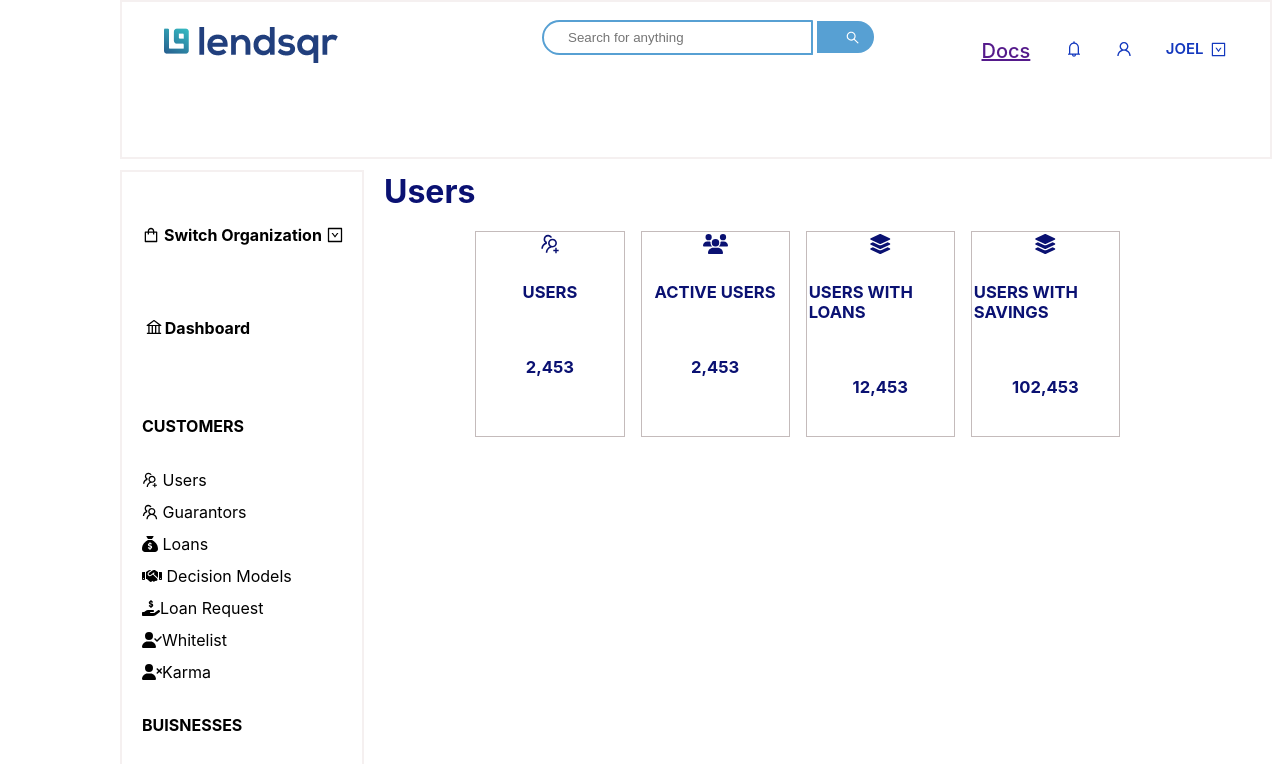
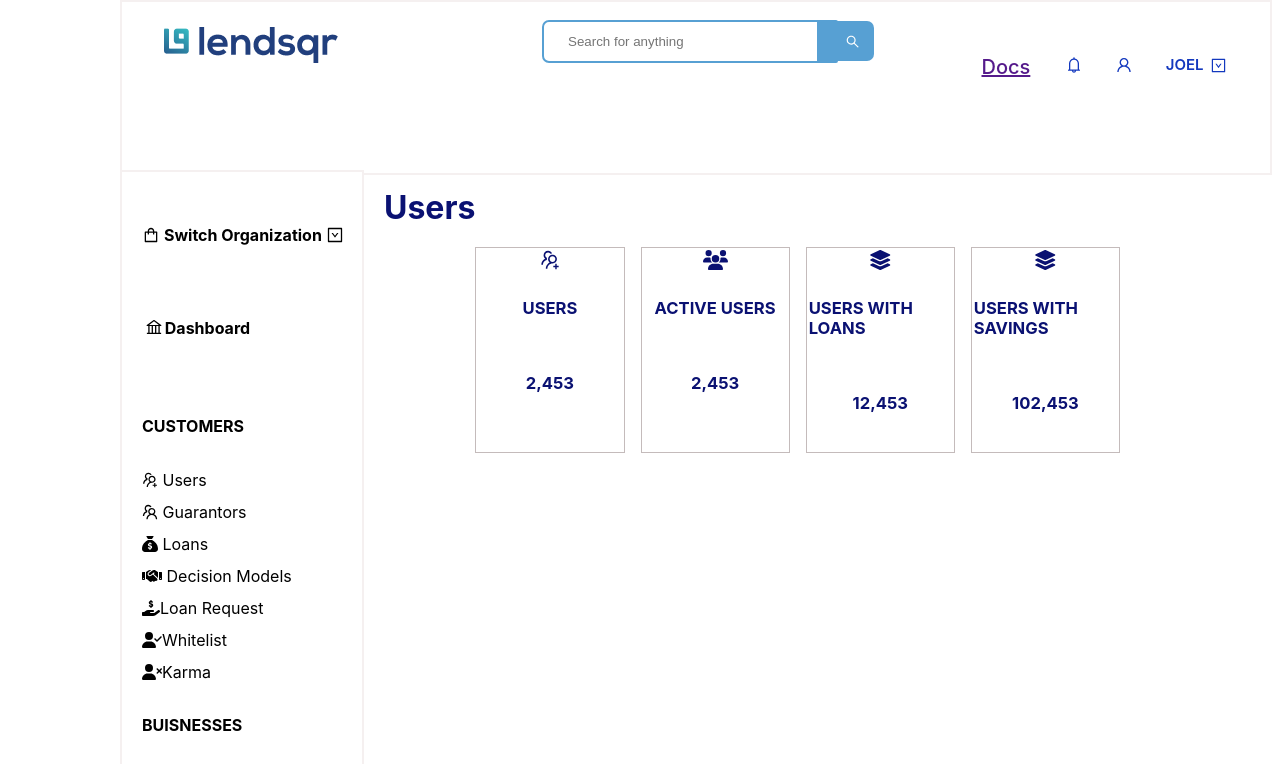
Before and after one commit to Jamadi09/lendsqr-fe-test, a React (Create React App) app: page /user in a window 1280 px wide. Shown: the top 764 px of the page. Built offline with nearby package versions, Linux system fonts and the light colour scheme.

Commit message:
Assessment

```diff
--- a/src/Components/Dashboard/Dashboard.scss
+++ b/src/Components/Dashboard/Dashboard.scss
@@ -14,15 +14,15 @@
     display: flex;
     position: relative;
     margin-left: 12rem;
-    width: 52%;
-    padding: 15px 24px;
-    border-top-left-radius: 400px;
-    border-bottom-left-radius: 400px;
+    width: 58%;
+    padding: 12px 24px;
+    border-top-left-radius: 7px;
+    border-bottom-left-radius: 7px;
     margin-top: 8px;
     border: 2px solid #57a0d3;
     outline-color: #57a0d3;
-    border-bottom-right-radius:   20px;
-   border-top-right-radius:  20px;
+    border-bottom-right-radius:   2px;
+    border-top-right-radius:  2px;
 }
 .dashboardinput .btn{
     position: relative;
--- a/src/Components/User/User.scss
+++ b/src/Components/User/User.scss
@@ -14,15 +14,15 @@
     display: flex;
     position: relative;
     margin-left: 12rem;
-    width: 52%;
-    padding: 15px 24px;
-    border-top-left-radius: 400px;
-    border-bottom-left-radius: 400px;
+    width: 58%;
+    padding: 12px 24px;
+    border-top-left-radius: 7px;
+    border-bottom-left-radius: 7px;
     margin-top: 8px;
     border: 2px solid #57a0d3;
     outline-color: #57a0d3;
-    border-bottom-right-radius:   20px;
-   border-top-right-radius:  20px;
+    border-bottom-right-radius:   2px;
+    border-top-right-radius:  2px;
 }
 .dashboardinput .btn{
     position: relative;
--- a/src/Components/UserDetails/UserDetails.scss
+++ b/src/Components/UserDetails/UserDetails.scss
@@ -13,24 +13,25 @@
     display: flex;
     position: relative;
     margin-left: 12rem;
-    width: 52%;
-    padding: 8px 24px;
-    border-top-left-radius: 400px;
-    border-bottom-left-radius: 400px;
+    width: 58%;
+    padding: 12px 24px;
+    border-top-left-radius: 7px;
+    border-bottom-left-radius: 7px;
     margin-top: 8px;
     border: 2px solid #57a0d3;
     outline-color: #57a0d3;
-    border-bottom-right-radius:   20px;
-   border-top-right-radius:  20px;
+    border-bottom-right-radius:   2px;
+    border-top-right-radius:  2px;
+
 }
 .dashboardinput .btn{
     position: relative;
     margin-left: 111%;
     width: 4%;
-    padding: 6px 20px;
-   border-bottom-right-radius:   20px;
-   border-top-right-radius:  20px;
-   bottom: 50px;
+    padding: 10px 20px;
+   border-bottom-right-radius:   7px;
+   border-top-right-radius:  7px;
+   bottom: 58.5px;
    background: #57a0d3;
     outline: 2px;
 
```
